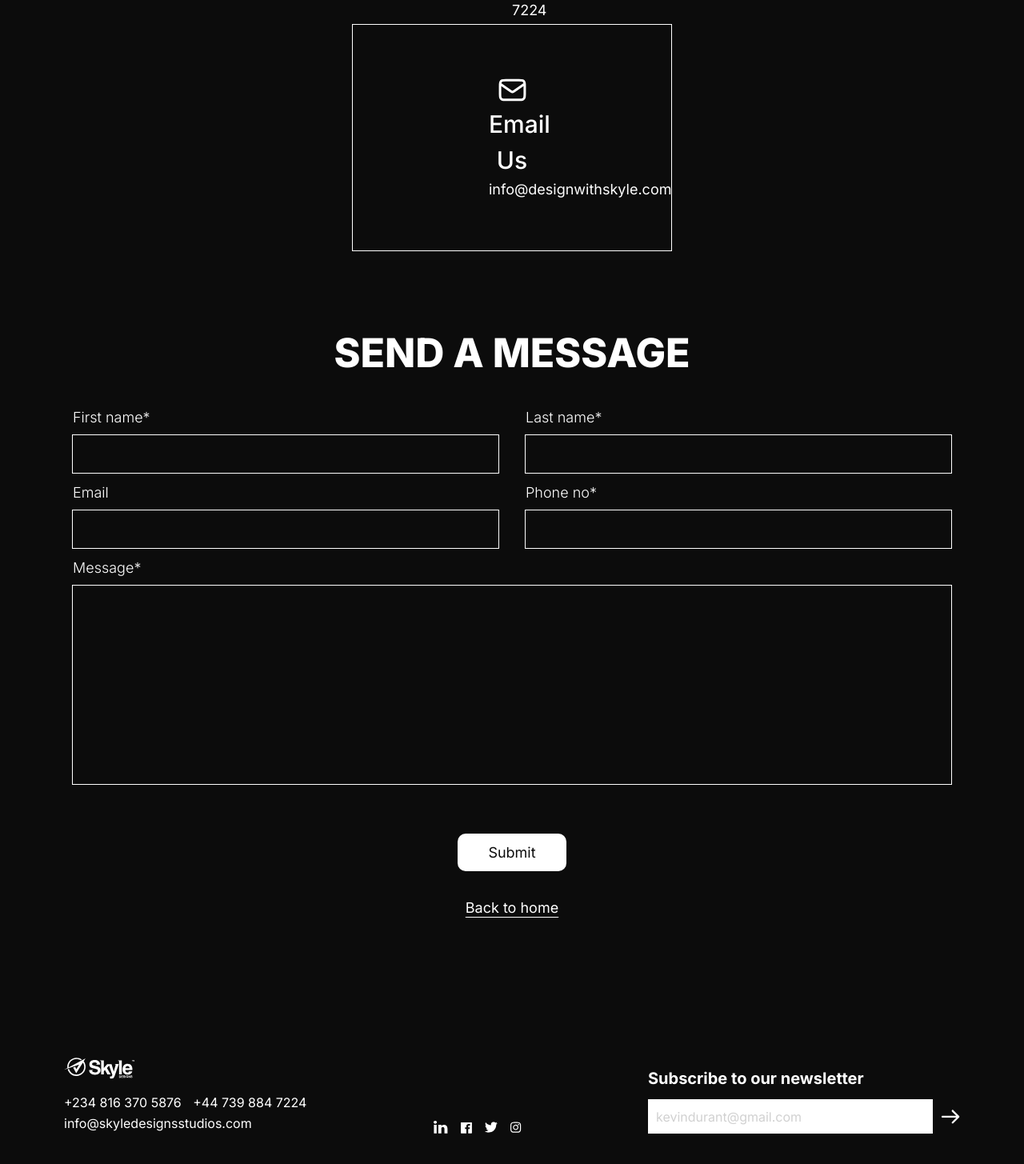
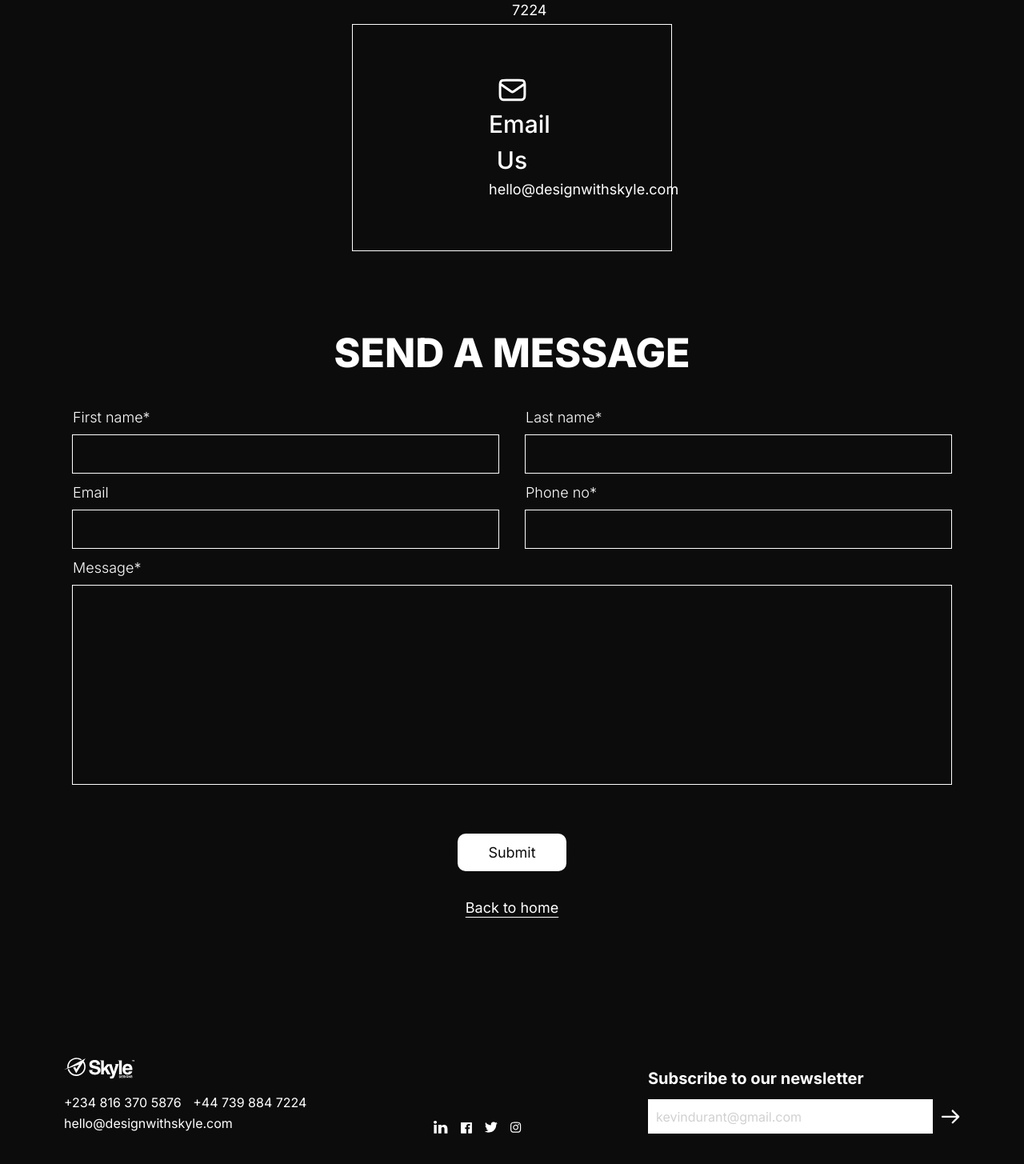
Before and after one commit to borodedamie/skyle-repo, a React (Vite) app: page /contact-us in a window 1280 px wide. Shown: the part 1061-2516 px from the top of the page at 80% size. Built offline with nearby package versions, Linux system fonts and the light colour scheme.

Commit message:
changed email across the app

```diff
--- a/src/components/Footer.jsx
+++ b/src/components/Footer.jsx
@@ -25,7 +25,7 @@ const Footer = () => {
           </p>
 
           <p className="text-[16px] py-[.3rem] md:py-1 font-Helvetica leading-[18.4px] font-[400]">
-            info@skyledesignsstudios.com
+            hello@designwithskyle.com
           </p>
         </div>
       </div>
--- a/src/pages/ContactUs.jsx
+++ b/src/pages/ContactUs.jsx
@@ -287,7 +287,7 @@ const ContactUs = () => {
             </svg>
           </div>
           <h6>Email Us</h6>
-          <a href="mailto:info@designwithskyle.com">info@designwithskyle.com</a>
+          <a href="mailto:info@designwithskyle.com">hello@designwithskyle.com</a>
         </div>
       </div>
       <div className="contact-us-form">
```
